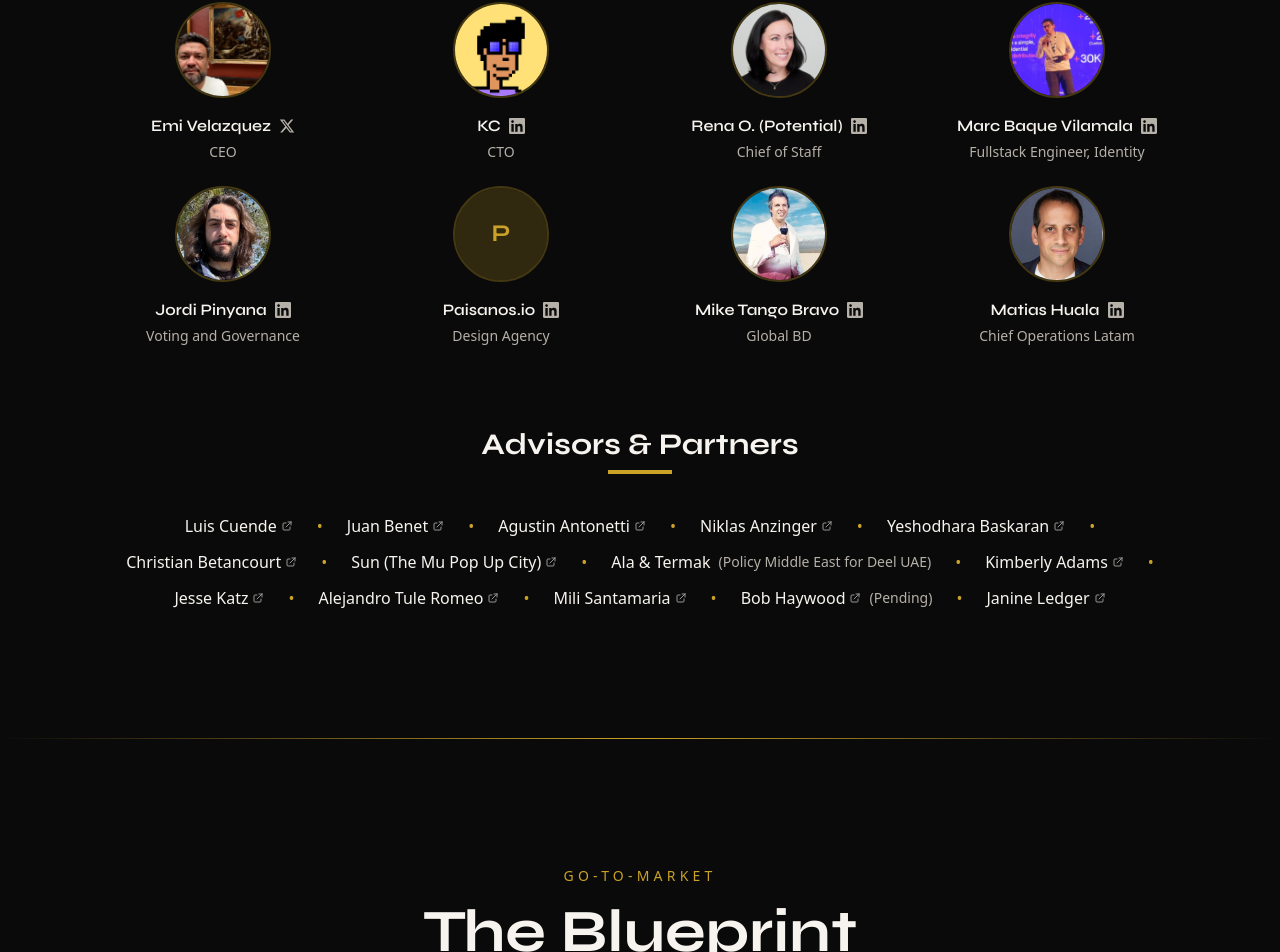
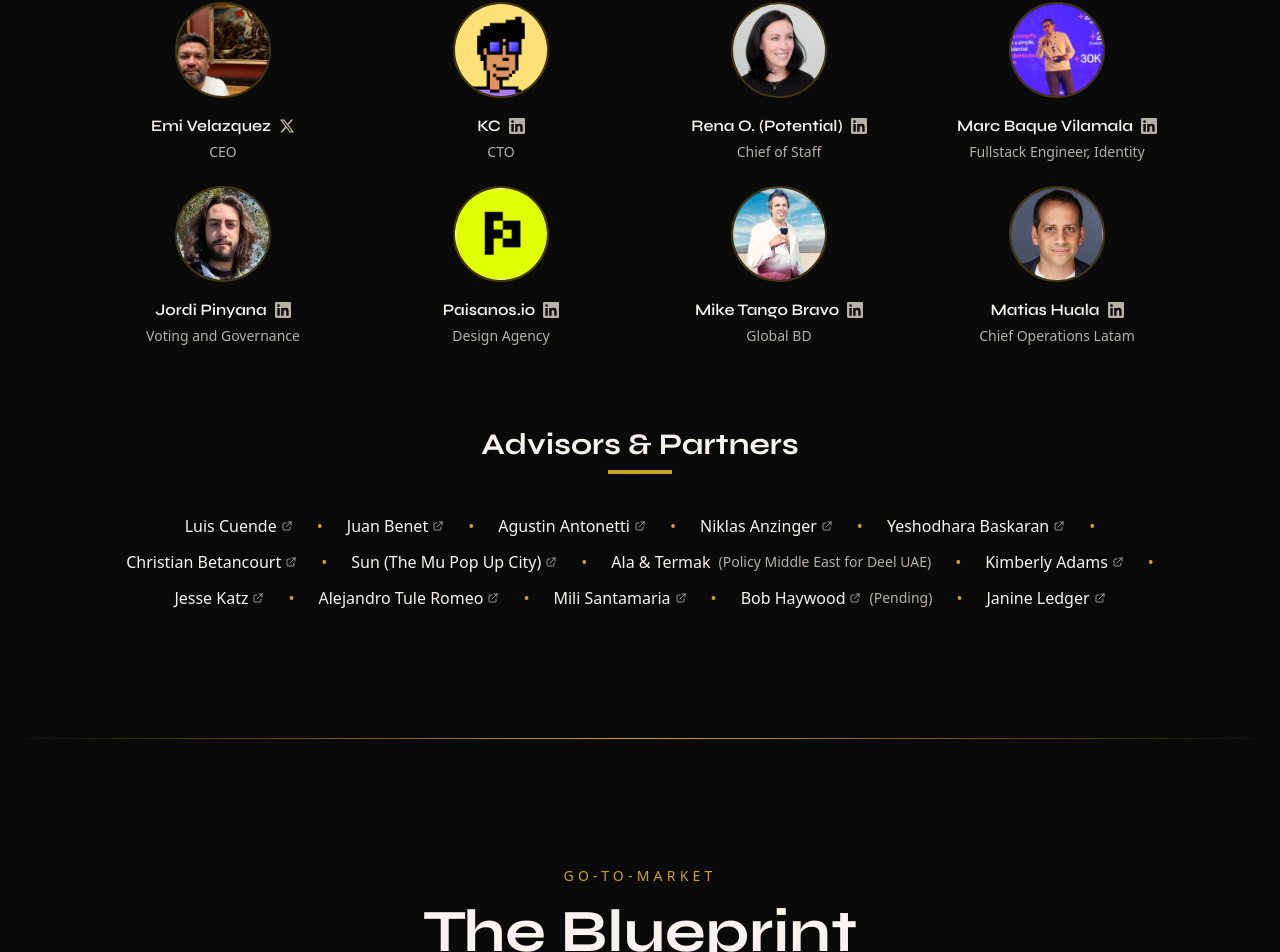
Before and after one commit to bitesports/civic-stack, a Next.js app: page / in a window 1280 px wide. Shown: the part 6882-7834 px from the top of the page. Built offline with nearby package versions, Linux system fonts and the light colour scheme.

Commit message:
Add Paisanos.io team image

```diff
--- a/components/Team.tsx
+++ b/components/Team.tsx
@@ -44,7 +44,7 @@
   {
     name: "Paisanos.io",
     role: "Design Agency",
-    image: null,
+    image: "/team/paisanos.png",
     link: "https://www.linkedin.com/company/paisanos/",
     linkType: "linkedin"
   },
```
